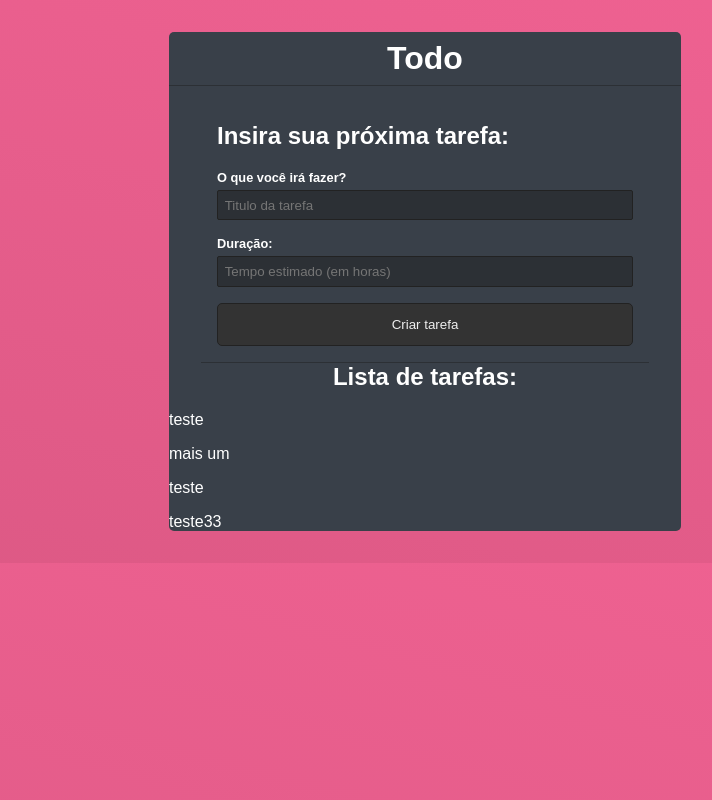
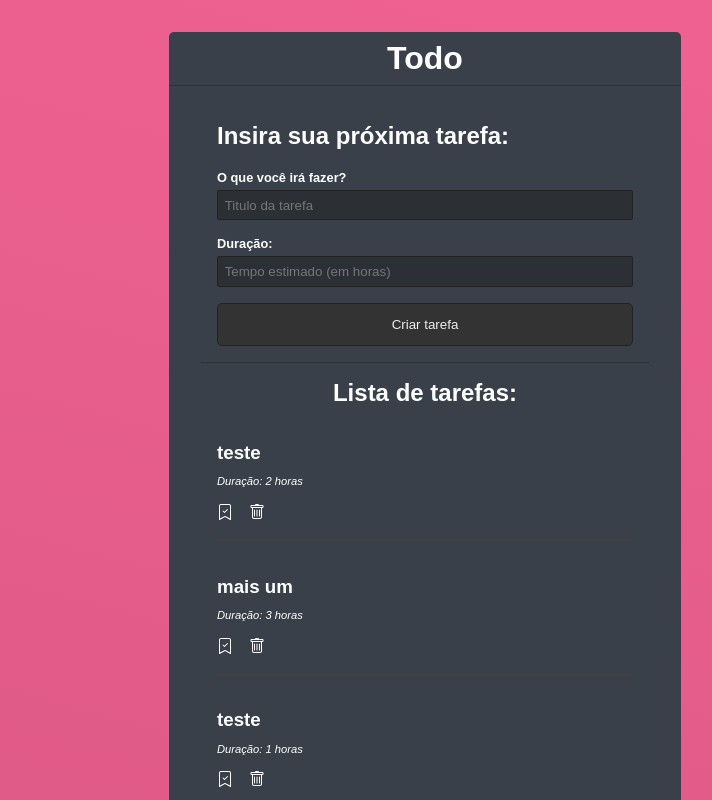
Before and after one commit to lauromiottojr/todolist-react, a React (Create React App) app: page / in a window 1280 px wide. Shown: the top 800 px of the page, without its empty margins (215-927 px from the left). Built offline with nearby package versions, Linux system fonts and the light colour scheme; data requests are answered from the project's data file.

Commit message:
Adding some styles css

```diff
--- a/src/App.js
+++ b/src/App.js
@@ -81,7 +81,14 @@ function App() {
         {todos.length === 0 && <p>Não há tarefas!</p>}
         {todos.map((todo) => (
           <div className={styles.todo} key={todo.id}>
-            <p>{todo.title}</p>
+            <h3 className={todo.done ? styles.todoDone : ''}>{todo.title}</h3>
+            <p>Duração: {todo.time} horas</p>
+            <div className={styles.actions}>
+              <span>
+                {!todo.done ? <BsBookmarkCheck /> : <BsBookmarkCheckFill />}
+              </span>
+              <BsTrash />
+            </div>
           </div>
         ))}
       </div>
--- a/src/App.module.css
+++ b/src/App.module.css
@@ -58,3 +58,48 @@ input[type="submit"] {
     padding: 1em;
     cursor: pointer;
 }
+
+.todoList {
+    padding: 0 1em 2em;
+    margin: 1em 2em;
+}
+
+.todoList h2 {
+    margin-bottom: 0;
+}
+
+.todoList p {
+    text-align: center;
+}
+
+.todo {
+    border-bottom: 1px solid #444;
+    padding: 1em 0;
+}
+
+.todo h3 {
+    margin-bottom: .5em;
+}
+
+.todoDone {
+    text-decoration: line-through;
+    color: rgb(240, 98, 146);
+}
+
+.todo p {
+    text-align: left;
+    font-style: italic;
+    font-size: .7em;
+    margin-bottom: 1.5em;
+}
+
+.todo svg {
+    font-size: 1.2;
+    cursor: pointer;
+    margin-right: 1em;
+    transition: .5s;
+}
+
+.todo svg:hover {
+    color: rgb(240, 98, 146);
+}
```
